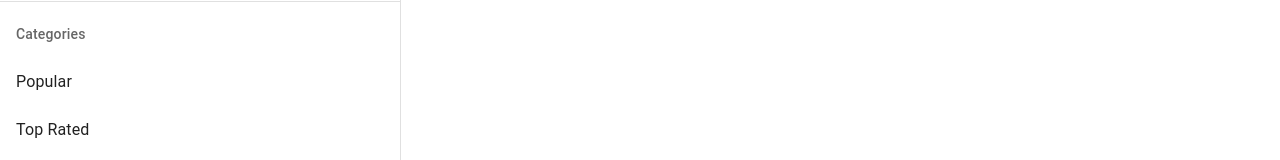
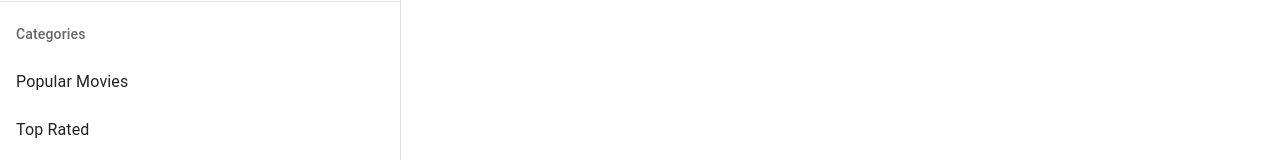
Before and after one commit to thekingjoshua/movie-flix, a React (Vite) app: page /profile/1 in a window 1280 px wide. Shown: the part 289-449 px from the top of the page. Built offline with nearby package versions, Linux system fonts and the light colour scheme.

Commit message:
Testing remote & Local sync

```diff
--- a/src/components/Sidebar/Sidebar.tsx
+++ b/src/components/Sidebar/Sidebar.tsx
@@ -13,7 +13,7 @@ const RED_LOGO = "https://fontmeme.com/permalink/240617/c6630a27ea06b4012057e33b
 const BLUE_LOGO = "https://fontmeme.com/permalink/240617/35f9925a1f4a2342bafd9c77633419e5.png"
 
 const CATEGORIES = [
-    {label: 'Popular', value: 'popular'},
+    {label: 'Popular Movies', value: 'popular'},
     {label: 'Top Rated', value: 'top_rated'},
     {label: 'Upcoming', value: 'upcoming'}
 ]
```
